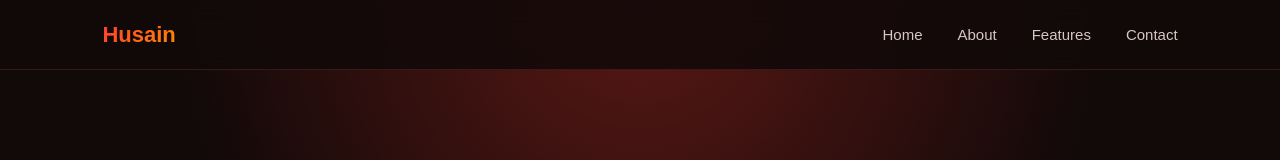
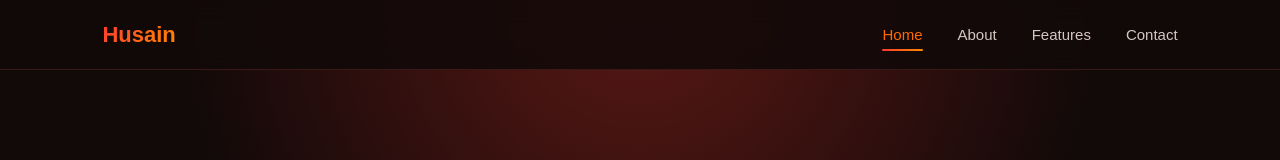
Before and after one commit to Husain-Faqih/landing-page, a React (Vite) app: page / in a window 1280 px wide. Shown: the top 160 px of the page. Built offline with nearby package versions, Linux system fonts and the light colour scheme.

Commit message:
tambah style

```diff
--- a/src/components/Navbar.jsx
+++ b/src/components/Navbar.jsx
@@ -1,11 +1,39 @@
-import { useState } from "react";
+import { useEffect, useState } from "react";
 
 function Navbar() {
   const [menuOpen, setMenuOpen] = useState(false);
+  const [activeSection, setActiveSection] = useState("home");
 
   const toggleMenu = () => {
     setMenuOpen(!menuOpen);
   };
+
+  useEffect(() => {
+    const sections = document.querySelectorAll("section[id]");
+
+    const observer = new IntersectionObserver(
+      (entries) => {
+        entries.forEach((entry) => {
+          if (entry.isIntersecting) {
+            setActiveSection(entry.target.id);
+          }
+        });
+      },
+      {
+        threshold: 0.3,
+      },
+    );
+
+    sections.forEach((section) => {
+      observer.observe(section);
+    });
+
+    return () => {
+      sections.forEach((section) => {
+        observer.unobserve(section);
+      });
+    };
+  }, []);
 
   return (
     <nav className="navbar">
@@ -18,19 +46,35 @@ function Navbar() {
       </button>
 
       <div className={`nav-menu ${menuOpen ? "active" : ""}`}>
-        <a href="#home" onClick={toggleMenu}>
+        <a
+          href="#home"
+          className={activeSection === "home" ? "active" : ""}
+          onClick={toggleMenu}
+        >
           Home
         </a>
 
-        <a href="#about" onClick={toggleMenu}>
+        <a
+          href="#about"
+          className={activeSection === "about" ? "active" : ""}
+          onClick={toggleMenu}
+        >
           About
         </a>
 
-        <a href="#features" onClick={toggleMenu}>
+        <a
+          href="#features"
+          className={activeSection === "features" ? "active" : ""}
+          onClick={toggleMenu}
+        >
           Features
         </a>
 
-        <a href="#contact" onClick={toggleMenu}>
+        <a
+          href="#contact"
+          className={activeSection === "contact" ? "active" : ""}
+          onClick={toggleMenu}
+        >
           Contact
         </a>
       </div>
--- a/src/index.css
+++ b/src/index.css
@@ -6,6 +6,10 @@
 
 html {
   scroll-behavior: smooth;
+}
+
+section {
+  scroll-margin-top: 70px;
 }
 
 body {
@@ -53,6 +57,7 @@ a {
 }
 
 .nav-menu a {
+  position: relative;
   color: #d6c7c3;
   font-size: 15px;
   transition: 0.3s;
@@ -60,6 +65,21 @@ a {
 
 .nav-menu a:hover {
   color: #ff6a00;
+}
+
+.nav-menu a.active {
+  color: #ff6a00;
+}
+
+.nav-menu a.active::after {
+  content: "";
+  position: absolute;
+  left: 0;
+  bottom: -8px;
+  width: 100%;
+  height: 2px;
+  background: linear-gradient(90deg, #ff3b30, #ff8a00);
+  border-radius: 10px;
 }
 
 .menu-toggle {
```
